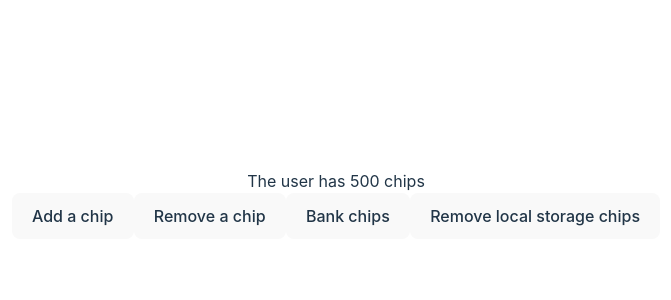
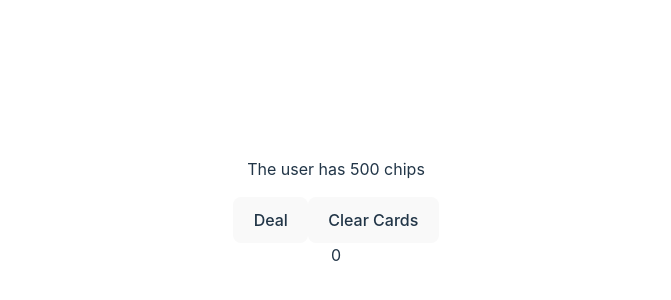
Before and after one commit to Kmurphy24/Casino-App, a React (Vite) app: page / in a window 1280 px wide. Shown: the part 196-496 px from the top of the page, without its empty margins (304-975 px from the left). Built offline with nearby package versions, Linux system fonts and the light colour scheme.

Commit message:
user can deal cards. clear cards. show cards and user's current score. shuffles the deck 10 times

```diff
--- a/src/App.tsx
+++ b/src/App.tsx
@@ -1,8 +1,21 @@
-import { useEffect, useState } from "react";
+import { useEffect, useRef, useState } from "react";
 import "./App.css";
+import { getFullDeck } from "./utils/cardDeck";
+import { Card, Pip } from "./types/card";
+
+interface UserScore {
+  score: number;
+  secondaryScore: number;
+}
 
 function App() {
+  const cardDeck = useRef<Card[]>(getFullDeck());
   const [chips, setChips] = useState<number>(0);
+  const [dealtCards, setDealtCards] = useState<Card[]>([]);
+  const [userScore, setUserScore] = useState<UserScore>({
+    score: 0,
+    secondaryScore: 0
+  });
 
   useEffect(() => {
     const userChips = localStorage.getItem("userChips");
@@ -14,23 +27,90 @@ function App() {
     }
   }, []);
 
+  useEffect(() => {
+    let currentScore = 0;
+    let currenSecondaryScore = 0;
+    let hasAce = false;
+    dealtCards.forEach((card) => {
+      if (card.pip === Pip.Ace) {
+        currentScore += 1;
+        hasAce = true;
+      } else if (
+        card.pip === Pip.Jack ||
+        card.pip === Pip.Queen ||
+        card.pip === Pip.King
+      ) {
+        currentScore += 10;
+      } else {
+        currentScore += Number(card.pip);
+      }
+    });
+
+    if (hasAce && currentScore < 11) {
+      currenSecondaryScore = currentScore + 11;
+    }
+
+    setUserScore({ score: currentScore, secondaryScore: currenSecondaryScore });
+  }, [dealtCards]);
+
   const setStartingChips = () => {
     setChips(500);
     localStorage.setItem("userChips", "500");
   };
 
-  const bankUserChips = () => {
-    localStorage.setItem("userChips", chips.toString());
+  const dealTwoCards = () => {
+    const card = cardDeck.current.splice(0, 1);
+    setDealtCards(dealtCards.concat(card));
   };
+
+  const resetDeck = () => {
+    setDealtCards([]);
+    cardDeck.current = getFullDeck();
+    shuffleDeck();
+  };
+
+  const shuffleDeck = () => {
+    let shuffleCount = 0;
+    let currentIndex = 51;
+    do {
+      const randomIndex = Math.floor(Math.random() * 51);
+      [cardDeck.current[currentIndex], cardDeck.current[randomIndex]] = [
+        cardDeck.current[randomIndex],
+        cardDeck.current[currentIndex]
+      ];
+      if (currentIndex === 0) {
+        currentIndex = 51;
+        shuffleCount++;
+      } else {
+        currentIndex--;
+      }
+    } while (shuffleCount < 10);
+  };
+
   return (
     <>
-      <div>The user has {chips} chips</div>
-      <button onClick={() => setChips(chips + 1)}>Add a chip</button>
-      <button onClick={() => setChips(chips - 1)}>Remove a chip</button>
-      <button onClick={bankUserChips}>Bank chips</button>
-      <button onClick={() => localStorage.removeItem("userChips")}>
-        Remove local storage chips
+      <div className="p-4">The user has {chips} chips</div>
+      {userScore.score > 21 && <div>Player Bust</div>}
+      <button
+        onClick={dealTwoCards}
+        disabled={userScore.score >= 21}
+        className="disabled:opacity-15"
+      >
+        Deal
       </button>
+      <button onClick={resetDeck}>Clear Cards</button>
+      <div className="flex">
+        {dealtCards.map((card) => (
+          <div key={`${card.pip}-${card.suit}`} className="flex flex-col p-2">
+            <span>{card.pip}</span>
+            <span>{card.suit}</span>
+          </div>
+        ))}
+      </div>
+      <div>
+        {userScore.score}
+        {userScore.secondaryScore > 0 && ` / ${userScore.secondaryScore}`}
+      </div>
     </>
   );
 }
```
